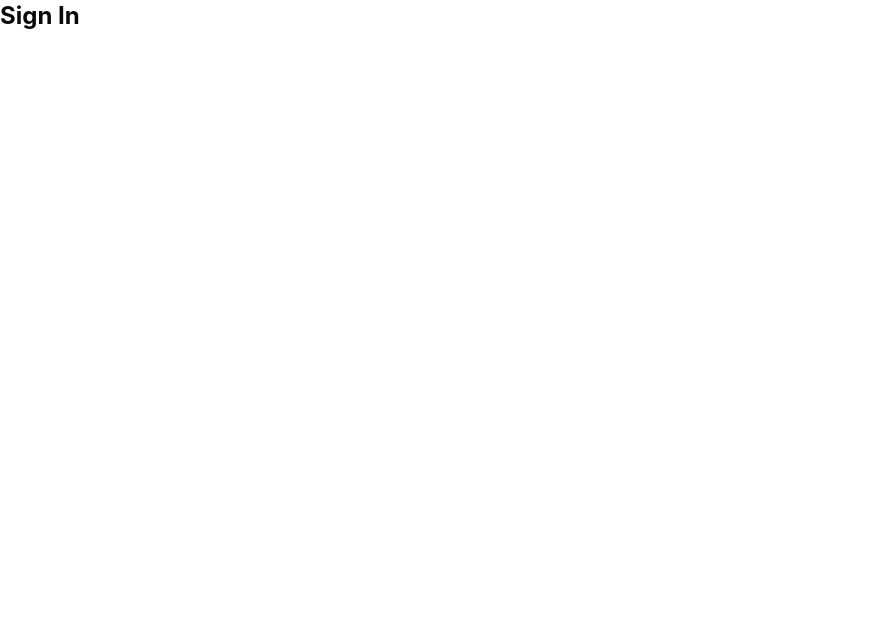
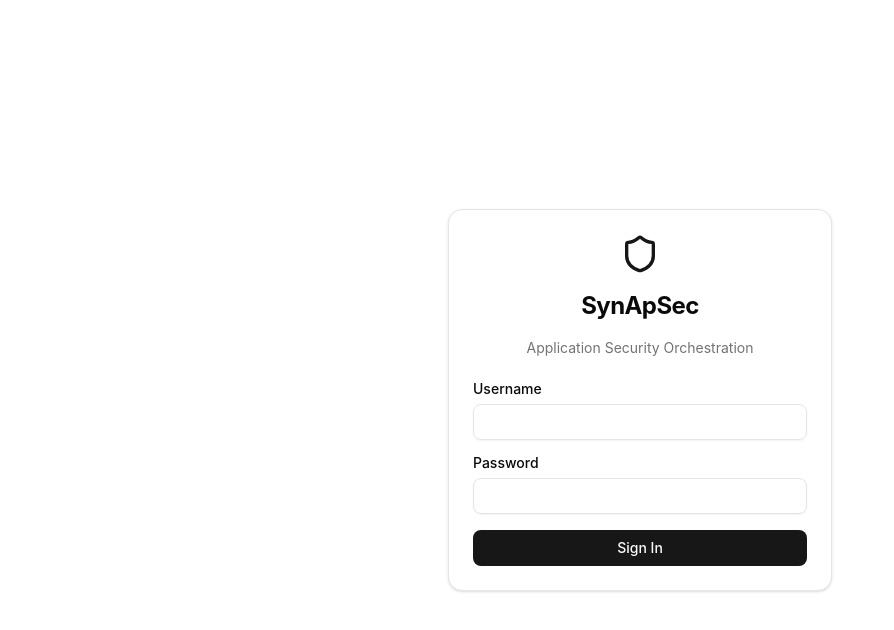
Before and after one commit to h0pes/synapsec, a React app in the folder frontend/: page /login in a window 1280 px wide. Shown: the top 630 px of the page, without its empty margins (0-894 px from the left). Built offline with nearby package versions, Linux system fonts and the light colour scheme; the HTML template or start-up script is replaced by a standard one.

Commit message:
feat: add login page with typed API client and auth flow
Typed API client with JWT Bearer auth, automatic 401 token refresh,
and consistent ApiResponse<T> envelope parsing. Login page with form
validation, error display, and redirect to dashboard on success.

```diff
--- /dev/null
+++ b/frontend/src/api/auth.ts
@@ -0,0 +1,24 @@
+import { apiGet, apiPost } from './client'
+import type { LoginRequest, LoginResponse, UserResponse } from '@/types/api'
+
+/** POST /auth/login — authenticate and receive tokens. */
+export function login(credentials: LoginRequest): Promise<LoginResponse> {
+  return apiPost<LoginResponse>('/auth/login', credentials)
+}
+
+/** POST /auth/refresh — refresh access token. */
+export function refreshToken(refreshToken: string): Promise<LoginResponse> {
+  return apiPost<LoginResponse>('/auth/refresh', {
+    refresh_token: refreshToken,
+  })
+}
+
+/** POST /auth/logout — invalidate current session. */
+export function logout(): Promise<void> {
+  return apiPost<void>('/auth/logout', {})
+}
+
+/** GET /auth/me — get current user info. */
+export function getMe(): Promise<UserResponse> {
+  return apiGet<UserResponse>('/auth/me')
+}
--- /dev/null
+++ b/frontend/src/api/client.ts
@@ -0,0 +1,145 @@
+import { authStore } from '@/stores/authStore'
+import type { ApiResponse, RefreshRequest, LoginResponse } from '@/types/api'
+
+const API_BASE = '/api/v1'
+
+class ApiClientError extends Error {
+  code: string
+  status: number
+
+  constructor(code: string, message: string, status: number) {
+    super(message)
+    this.name = 'ApiClientError'
+    this.code = code
+    this.status = status
+  }
+}
+
+async function request<T>(
+  path: string,
+  options: RequestInit = {},
+): Promise<T> {
+  const token = authStore.getAccessToken()
+
+  const headers: Record<string, string> = {
+    ...(options.headers as Record<string, string>),
+  }
+
+  if (token) {
+    headers['Authorization'] = `Bearer ${token}`
+  }
+
+  // Only set Content-Type for non-FormData bodies
+  if (options.body && !(options.body instanceof FormData)) {
+    headers['Content-Type'] = 'application/json'
+  }
+
+  const response = await fetch(`${API_BASE}${path}`, {
+    ...options,
+    headers,
+  })
+
+  // Handle 401 — attempt token refresh
+  if (response.status === 401 && token) {
+    const refreshed = await attemptRefresh()
+    if (refreshed) {
+      // Retry with new token
+      headers['Authorization'] = `Bearer ${authStore.getAccessToken()}`
+      const retryResponse = await fetch(`${API_BASE}${path}`, {
+        ...options,
+        headers,
+      })
+      return parseResponse<T>(retryResponse)
+    }
+    // Refresh failed — force logout
+    authStore.logout()
+    window.location.href = '/login'
+    throw new ApiClientError('UNAUTHORIZED', 'Session expired', 401)
+  }
+
+  return parseResponse<T>(response)
+}
+
+async function parseResponse<T>(response: Response): Promise<T> {
+  const body: ApiResponse<T> = await response.json()
+
+  if (body.error) {
+    throw new ApiClientError(
+      body.error.code,
+      body.error.message,
+      response.status,
+    )
+  }
+
+  return body.data as T
+}
+
+async function attemptRefresh(): Promise<boolean> {
+  const state = authStore.getState()
+  if (!state.refreshToken) return false
+
+  try {
+    const body: RefreshRequest = { refresh_token: state.refreshToken }
+    const response = await fetch(`${API_BASE}/auth/refresh`, {
+      method: 'POST',
+      headers: { 'Content-Type': 'application/json' },
+      body: JSON.stringify(body),
+    })
+
+    if (!response.ok) return false
+
+    const data: ApiResponse<LoginResponse> = await response.json()
+    if (data.data) {
+      authStore.setTokens(data.data.access_token, data.data.refresh_token)
+      return true
+    }
+    return false
+  } catch {
+    return false
+  }
+}
+
+/** GET request. */
+export function apiGet<T>(
+  path: string,
+  params?: Record<string, string>,
+): Promise<T> {
+  const url = params
+    ? `${path}?${new URLSearchParams(params).toString()}`
+    : path
+  return request<T>(url)
+}
+
+/** POST request with JSON body. */
+export function apiPost<T>(path: string, body: unknown): Promise<T> {
+  return request<T>(path, {
+    method: 'POST',
+    body: JSON.stringify(body),
+  })
+}
+
+/** PUT request with JSON body. */
+export function apiPut<T>(path: string, body: unknown): Promise<T> {
+  return request<T>(path, {
+    method: 'PUT',
+    body: JSON.stringify(body),
+  })
+}
+
+/** PATCH request with JSON body. */
+export function apiPatch<T>(path: string, body: unknown): Promise<T> {
+  return request<T>(path, {
+    method: 'PATCH',
+    body: JSON.stringify(body),
+  })
+}
+
+/** POST request with FormData (multipart upload). */
+export function apiUpload<T>(path: string, formData: FormData): Promise<T> {
+  return request<T>(path, {
+    method: 'POST',
+    body: formData,
+  })
+}
+
+export { ApiClientError }
--- a/frontend/src/pages/LoginPage.tsx
+++ b/frontend/src/pages/LoginPage.tsx
@@ -1,11 +1,110 @@
+import { useState } from 'react'
+import { useNavigate } from '@tanstack/react-router'
 import { useTranslation } from 'react-i18next'
+import { Shield } from 'lucide-react'
+import { Button } from '@/components/ui/button'
+import { Input } from '@/components/ui/input'
+import { Label } from '@/components/ui/label'
+import { Card, CardContent, CardHeader } from '@/components/ui/card'
+import { authStore } from '@/stores/authStore'
+import * as authApi from '@/api/auth'
+import { ApiClientError } from '@/api/client'
 
 export function LoginPage() {
   const { t } = useTranslation()
+  const navigate = useNavigate()
+  const [username, setUsername] = useState('')
+  const [password, setPassword] = useState('')
+  const [error, setError] = useState<string | null>(null)
+  const [loading, setLoading] = useState(false)
+
+  async function handleSubmit(e: React.FormEvent) {
+    e.preventDefault()
+    setError(null)
+
+    if (!username.trim()) {
+      setError(t('auth.username') + ' is required')
+      return
+    }
+    if (!password) {
+      setError(t('auth.password') + ' is required')
+      return
+    }
+
+    setLoading(true)
+    try {
+      const tokens = await authApi.login({ username, password })
+
+      // Store tokens temporarily to allow getMe call
+      authStore.setTokens(tokens.access_token, tokens.refresh_token)
+
+      // Fetch user info
+      const user = await authApi.getMe()
+      authStore.setUser({
+        id: user.id,
+        username: user.username,
+        displayName: user.display_name,
+        role: user.role,
+      })
+
+      navigate({ to: '/' })
+    } catch (err) {
+      if (err instanceof ApiClientError) {
+        setError(err.message)
+      } else {
+        setError('An unexpected error occurred')
+      }
+      authStore.logout()
+    } finally {
+      setLoading(false)
+    }
+  }
 
   return (
-    <div>
-      <h1 className="text-2xl font-bold">{t('auth.login')}</h1>
+    <div className="flex min-h-screen items-center justify-center bg-background">
+      <Card className="w-full max-w-sm">
+        <CardHeader className="space-y-2 text-center">
+          <div className="flex justify-center">
+            <Shield className="h-10 w-10 text-primary" />
+          </div>
+          <h1 className="text-2xl font-bold tracking-tight">{t('app.title')}</h1>
+          <p className="text-sm text-muted-foreground">{t('app.subtitle')}</p>
+        </CardHeader>
+        <CardContent>
+          <form onSubmit={handleSubmit} className="space-y-4">
+            <div className="space-y-2">
+              <Label htmlFor="username">{t('auth.username')}</Label>
+              <Input
+                id="username"
+                type="text"
+                autoComplete="username"
+                value={username}
+                onChange={(e) => setUsername(e.target.value)}
+                disabled={loading}
+              />
+            </div>
+            <div className="space-y-2">
+              <Label htmlFor="password">{t('auth.password')}</Label>
+              <Input
+                id="password"
+                type="password"
+                autoComplete="current-password"
+                value={password}
+                onChange={(e) => setPassword(e.target.value)}
+                disabled={loading}
+              />
+            </div>
+
+            {error && (
+              <p className="text-sm text-destructive">{error}</p>
+            )}
+
+            <Button type="submit" className="w-full" disabled={loading}>
+              {loading ? t('common.loading') : t('auth.login')}
+            </Button>
+          </form>
+        </CardContent>
+      </Card>
     </div>
   )
 }
--- /dev/null
+++ b/frontend/src/types/api.ts
@@ -0,0 +1,37 @@
+/** API response envelope matching backend ApiResponse<T>. */
+export type ApiResponse<T> = {
+  data: T | null
+  error: ApiError | null
+}
+
+export type ApiError = {
+  code: string
+  message: string
+}
+
+/** Auth API types. */
+export type LoginRequest = {
+  username: string
+  password: string
+}
+
+export type LoginResponse = {
+  access_token: string
+  refresh_token: string
+  token_type: string
+}
+
+export type RefreshRequest = {
+  refresh_token: string
+}
+
+export type UserResponse = {
+  id: string
+  username: string
+  email: string
+  display_name: string
+  role: string
+  is_active: boolean
+  last_login: string | null
+  created_at: string
+}
```
